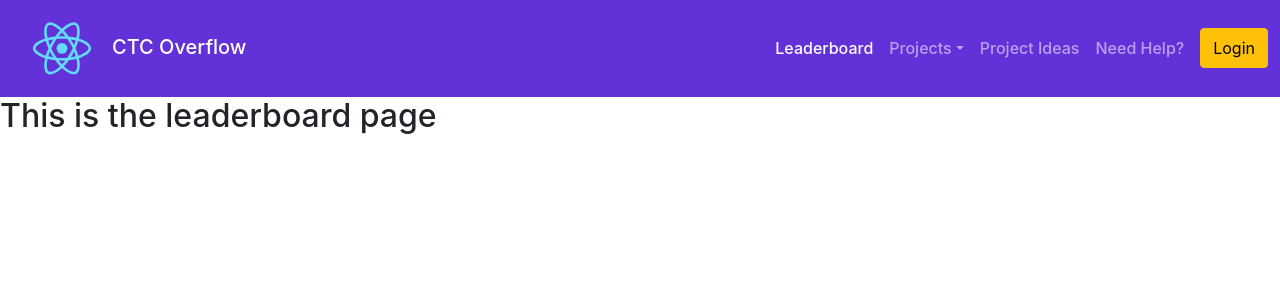
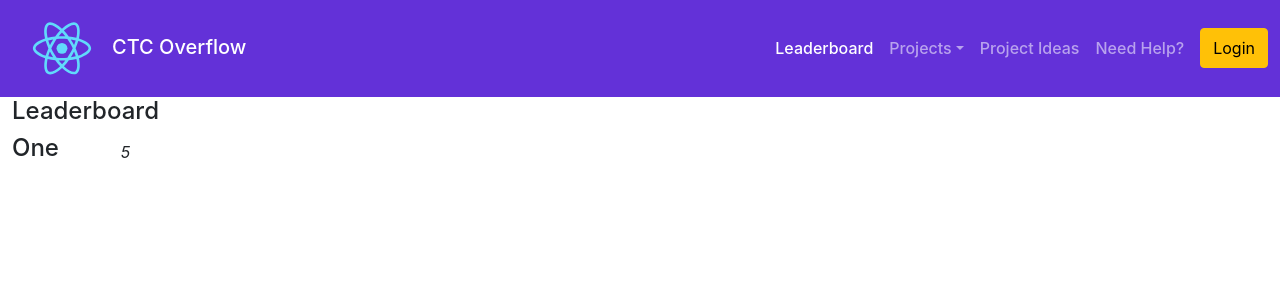
Before and after one commit to ctc-uci/bp-stack-overflow, a React (Create React App) app in the folder client/: page /leaderboard in a window 1280 px wide. Shown: the top 300 px of the page. Built offline with nearby package versions, Linux system fonts and the light colour scheme.

Commit message:
added initial functionalty to the leaderboard pages

```diff
--- /dev/null
+++ b/client/src/components/LeaderboardEntry/LeaderboardEntry.jsx
@@ -0,0 +1,33 @@
+import React from 'react';
+import PropTypes from 'prop-types';
+
+import './LeaderboardEntry.css';
+
+function LeaderboardEntry(props) {
+  const { name, points } = props;
+
+  return (
+    <div className="Leaderboard">
+      <div className="row gx-5 align-items-center">
+        <div className="col-md-1">
+          <h2>{name}</h2>
+        </div>
+        <div className="col-md-11">
+          <em>{points}</em>
+        </div>
+      </div>
+    </div>
+  );
+}
+
+LeaderboardEntry.propTypes = {
+  name: PropTypes.string,
+  points: PropTypes.number,
+};
+
+LeaderboardEntry.defaultProps = {
+  name: '',
+  points: 0,
+};
+
+export default LeaderboardEntry;
--- a/client/src/pages/Leaderboard.jsx
+++ b/client/src/pages/Leaderboard.jsx
@@ -1,9 +1,14 @@
 import React from 'react';
+import { Container } from 'react-bootstrap';
+import LeaderboardEntry from '../components/LeaderboardEntry/LeaderboardEntry';
 
 function Leaderboard() {
   return (
     <div className="Leaderboard">
-      <h1>This is the leaderboard page</h1>
+      <Container fluid className="vh 100">
+        <h2>Leaderboard</h2>
+        <LeaderboardEntry name="One" points="5" />
+      </Container>
     </div>
   );
 }
```
Also changed, not shown: client/src/components/LeaderboardEntry/LeaderboardEntry.css (added).
